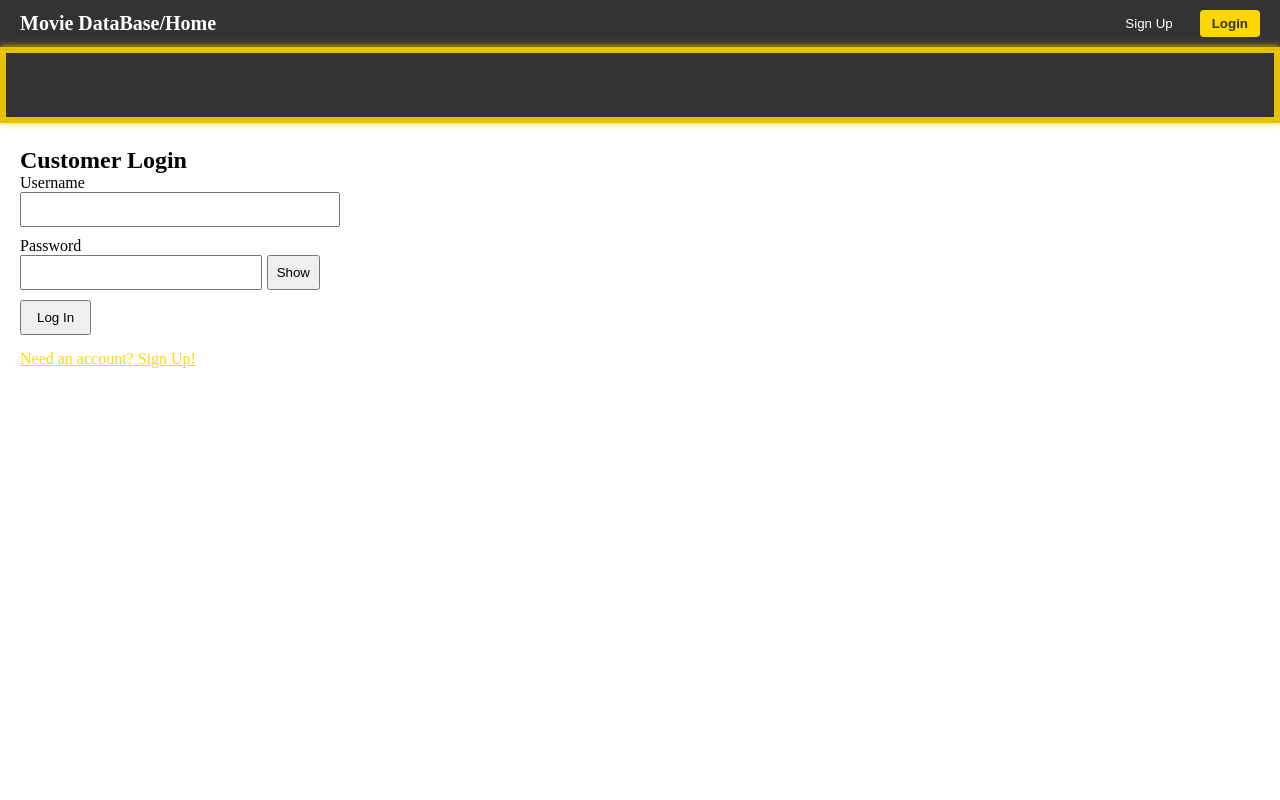
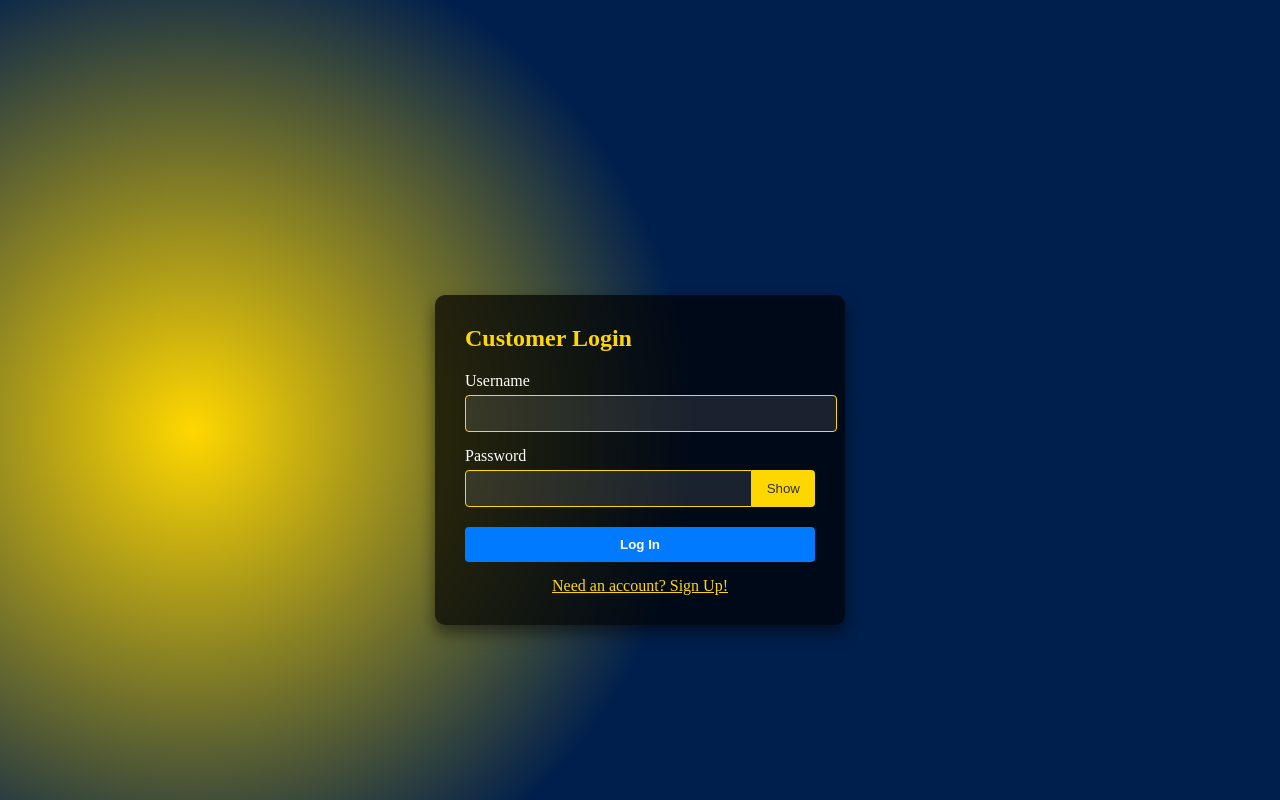
Before and after one commit to minyardlucky/MovieDB3, a React (Vite) app: page /login in a window 1280 px wide. Built offline with nearby package versions, Linux system fonts and the light colour scheme; no server answers.

Commit message:
search light

```diff
--- a/src/components/Login/Login.jsx
+++ b/src/components/Login/Login.jsx
@@ -1,12 +1,21 @@
 import React, { useState } from "react";
 import { useNavigate } from "react-router-dom";
 
-// Define the keyframes for the pulsing effect as a string
+// Define the keyframes for the pulsing border effect
 const pulseBorderKeyframes = `
   @keyframes pulseYellowBorder {
     0% { border-color: #FFD700; box-shadow: 0 0 5px #FFD700; }
     50% { border-color: rgba(255, 215, 0, 0.4); box-shadow: 0 0 15px rgba(255, 215, 0, 0.8); }
     100% { border-color: #FFD700; box-shadow: 0 0 5px #FFD700; }
+  }
+`;
+
+// Define keyframes for the sweeping searchlight effect
+const sweepSearchlightKeyframes = `
+  @keyframes sweepSearchlight {
+    0% { background-position: 0% 50%; }
+    50% { background-position: 100% 50%; }
+    100% { background-position: 0% 50%; }
   }
 `;
 
@@ -26,7 +35,6 @@ function Login({ setUser }) {
     }
 
     try {
-      // NOTE: Using VITE_API_BASE_URL as provided in the user's snippet
       const response = await fetch(`${import.meta.env.VITE_API_BASE_URL}/api/users/login`, {
         method: "POST",
         headers: { "Content-Type": "application/json" },
@@ -62,72 +70,105 @@ function Login({ setUser }) {
   };
 
   return (
-    // 1. Outer div set to 100% width to allow the marquee to stretch
+    // 1. Outer div container (no specific styling, just acts as React Fragment replacement)
     <div style={{ width: "100%", padding: "0" }}>
 
-      {/* 2. Inject the Keyframes */}
+      {/* 2. Inject the Keyframes for both the border pulse and the sweeping searchlight */}
       <style>{pulseBorderKeyframes}</style>
+      <style>{sweepSearchlightKeyframes}</style>
 
-      {/* Marquee with Pulsing Border */}
+      {/* Marquee with Pulsing Border (Layer 3) */}
       <marquee
         style={{
           color: "#FFD700",
           backgroundColor: "#333",
-          // Taller height from your request (15px top/bottom padding)
           padding: "20px 0",
           fontSize: "20px",
           fontWeight: "bold",
-          // 3. Applying the flashing border
           border: "6px solid #FFD700",
           animation: "pulseYellowBorder 2s infinite alternate", // Starts the pulse effect
         }}
         behavior="scroll"
         direction="left"
-        scrollamount="8"
+        scrollamount="8" // Increased speed for long text
       >
-        {/* Doubled message content from your request */}
         🌟 Welcome to Lucky's Movie Center! Log in to view the latest blockbusters Information or SignUp and start viewing movie information today! 🎬 🌟 Welcome to Lucky's Movie Center! Log in to view the latest blockbusters Information or Sign Up and start viewing movie information today! 🎬 🌟 Welcome to Lucky's Movie Center! Log in to view the latest blockbusters Information or Sign Up and start viewing movie information today! 🎬
       </marquee>
 
-      {/* 4. Inner div restores the padding for the centered form content */}
-      <div style={{ padding: "20px" }}>
-        <h2>Customer Login</h2>
-        <form onSubmit={handleLogin} style={{ maxWidth: "300px" }}>
-          <div style={{ marginBottom: "10px" }}>
-            <label>Username</label>
+      {/* FIXED BACKGROUND CONTAINER (Layer 1) - Covers page, holds searchlight & form */}
+      <div
+        style={{
+          display: "flex",
+          justifyContent: "center",
+          alignItems: "center", // Center vertically in viewport
+          minHeight: "100vh",
+          width: "100%",
+          position: 'fixed',
+          top: 0,
+          left: 0,
+          paddingTop: '60px', // Clear space for fixed navbar
+          zIndex: 1,
+
+          // 💡 MOVING SEARCHLIGHT BACKGROUND
+          background: 'radial-gradient(circle 500px at 50% 50%, #FFD700, #001f4d)',
+          backgroundSize: '200% 200%', // Allows the gradient to move across a larger area
+          animation: 'sweepSearchlight 15s infinite ease-in-out alternate', // Sweep animation
+        }}
+      >
+        {/* LOGIN CARD CONTAINER (Layer 2) - Centered form */}
+        <div
+          style={{
+            backgroundColor: 'rgba(0, 0, 0, 0.7)', // Semi-transparent dark card
+            padding: '30px',
+            borderRadius: '10px',
+            boxShadow: '0 8px 16px rgba(0, 0, 0, 0.5)',
+            zIndex: 2, // Sits above the background (zIndex: 1)
+            color: 'white',
+            maxWidth: "350px",
+            width: "100%",
+          }}
+        >
+          <h2 style={{ color: "#FFD700", marginBottom: "20px" }}>Customer Login</h2>
+          <form onSubmit={handleLogin}>
+            <div style={{ marginBottom: "15px" }}>
+              <label style={{ display: "block", marginBottom: "5px" }}>Username</label>
               <input
                 type="text"
                 value={userName}
                 onChange={(e) => setUserName(e.target.value)}
-              style={{ width: "100%", padding: "8px" }}
+                style={{ width: "100%", padding: "10px", border: "1px solid #FFD700", borderRadius: "4px", backgroundColor: "rgba(255, 255, 255, 0.1)" }}
               />
             </div>
-          <div style={{ marginBottom: "10px" }}>
-            <label>Password</label>
+            <div style={{ marginBottom: "20px" }}>
+              <label style={{ display: "block", marginBottom: "5px" }}>Password</label>
               <div style={{ display: "flex" }}>
                 <input
                   type={showPassword ? "text" : "password"}
                   value={passWord}
                   onChange={(e) => setPassWord(e.target.value)}
-                style={{ flex: 1, padding: "8px" }}
+                  style={{ flex: 1, padding: "10px", border: "1px solid #FFD700", borderRadius: "4px 0 0 4px", backgroundColor: "rgba(255, 255, 255, 0.1)" }}
                 />
                 <button
                   type="button"
                   onClick={() => setShowPassword(!showPassword)}
-                style={{ marginLeft: "5px", padding: "8px", cursor: "pointer" }}
+                  style={{ padding: "10px 15px", cursor: "pointer", backgroundColor: '#FFD700', color: '#333', border: 'none', borderRadius: "0 4px 4px 0" }}
                 >
                   {showPassword ? "Hide" : "Show"}
                 </button>
               </div>
             </div>
-          <button type="submit" style={{ padding: "8px 15px" }}>
+            <button
+              type="submit"
+              style={{ padding: "10px 15px", width: "100%", backgroundColor: '#007BFF', color: 'white', border: 'none', borderRadius: '4px', cursor: 'pointer', fontWeight: 'bold' }}
+            >
               Log In
             </button>
           </form>
-        {error && <p style={{ color: "red", marginTop: "10px" }}>{error}</p>}
-        <p style={{ marginTop: '15px' }}>
+          {error && <p style={{ color: "#FFD700", marginTop: "15px" }}>{error}</p>}
+          <p style={{ marginTop: '15px', textAlign: 'center' }}>
             <a href="#" onClick={() => navigate("/signup")} style={{ color: '#FFD700', textDecoration: 'underline' }}>Need an account? Sign Up!</a>
           </p>
+        </div>
       </div>
     </div>
   );
```
Lines whose indentation alone changed are shown as unchanged.
